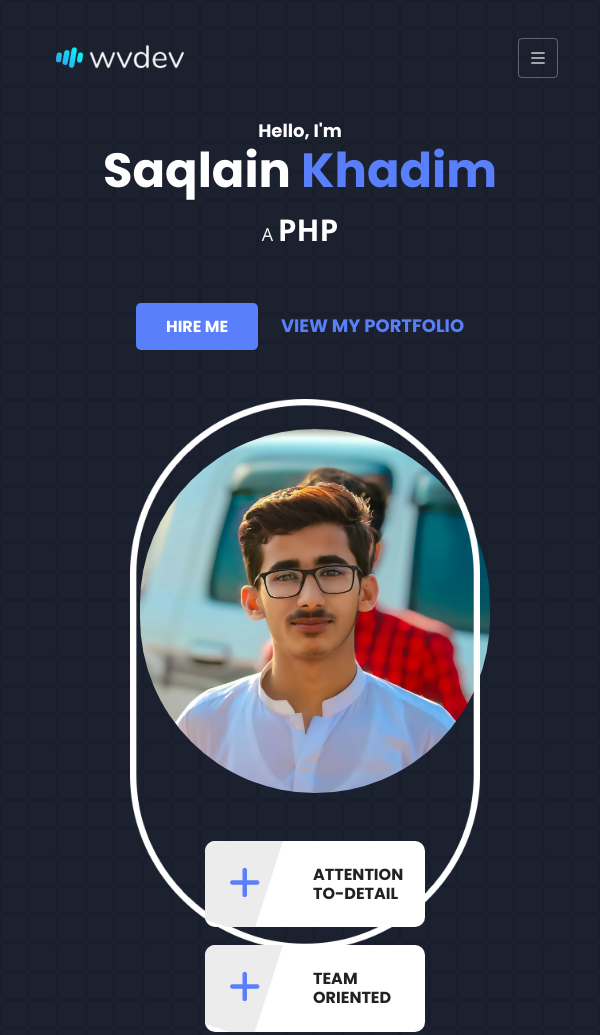
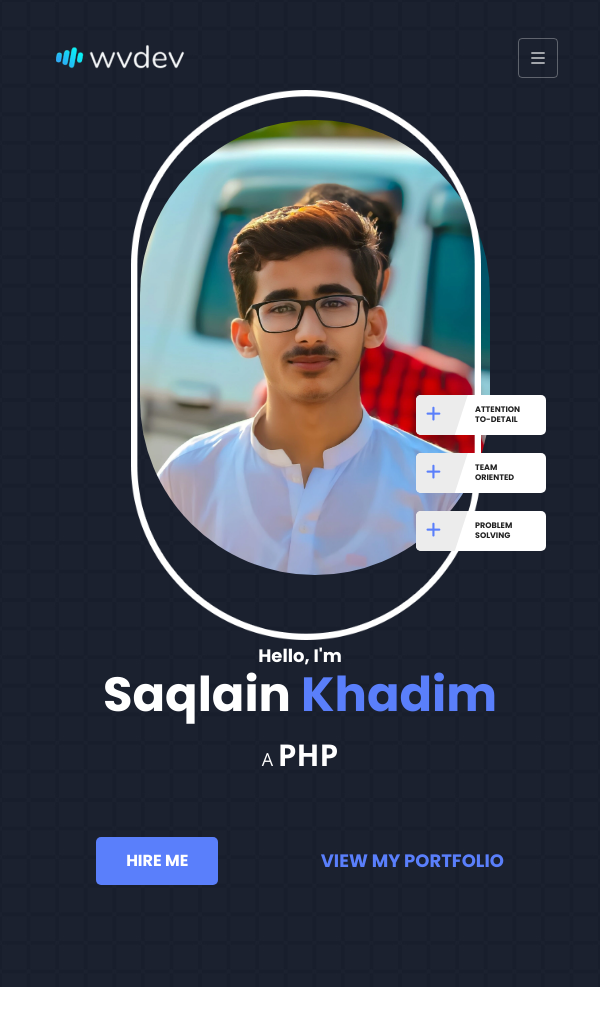
Before and after one commit to saqlainkhadim/portfolio, a plain HTML site: page index.html in a window 600 px wide. Shown: the top 1035 px of the page. Drawn offline with nearby package versions, Linux system fonts and the light colour scheme; some icons are missing.

Commit message:
Responsive Hero patch fixed + css somplified

```diff
--- a/css/custom.css
+++ b/css/custom.css
@@ -49,9 +49,6 @@
     background-color: #b9c0b9 !important;
 }
 
-.profile-fluid-img {
-    height: 28.4082rem;
-}
 
 .profile-fluid-img {
     height: 22.7266rem !important;
@@ -73,7 +70,11 @@ section.skills-section .section-title {
     margin-bottom: 2rem;
 }
 
-@media (max-width:36.25rem) {
+.hero-area .hero-content > div{
+    margin: 5.625rem auto auto auto;
+}
+
+@media (max-width:47.9375rem) {
     section.hero-area .link-group {
         display: flex;
         justify-content: space-around;
@@ -135,21 +136,67 @@ section.skills-section .section-title {
     .modal .btn-close i::before{
         vertical-align: top;
     }
+
+
+}
+@media ((max-width: 47.9375rem)) {
+    .hero-area ul.fun-facts {
+        position: absolute;
+        transform: none;
+        margin-left: auto;
+        margin-right: auto;
+        width: 8.125rem;
+    }
+    .hero-area ul.fun-facts li{
+        height: 2.5rem;
+        border-radius: .3125rem;
+        padding: .625rem;
+    }
+    .hero-area ul.fun-facts li span{
+
+        font-size: 1.0625rem;
+        vertical-align: top;
+    }
+    .hero-area ul.fun-facts li h3{
+        font-size: .5rem;
+        text-align: left;
+        margin-left: 3.0625rem;
+    }
+    .hero-area ul.fun-facts li:after{
+        top: -1.0625rem;
+        left: -3.4375rem;
+
+    }
 }
 
-@media (min-width: 36.3125rem) and (max-width: 56.1875rem) {
+@media (min-width: 36.3125rem) {
     .portfolio-section  div.row > div  h2.item-title{
         font-size: 1.5rem;
         margin-bottom:.75rem;
     }
+    .profile-fluid-img {
+        height: 28.4082rem !important;
+    }
 }
 
+/* for large screens */
 @media (min-width:56.25rem) {
 
     .profile-fluid-img {
-        height: 28.4082rem !important;
+        height: 30.4082rem !important;
     }
     .portfolio-section .box > img {
         height: 12.5rem ;
     }
+    .portfolio-section  div.row > div  h2.item-title{
+        font-size: 2.25rem;
+        margin-bottom:1.5rem;
+    }
 }
+
+/* for Extra large screens */
+@media(min-width:87.4375rem){
+    .profile-fluid-img {
+        height: 33.4082rem !important;
+    }
+}
--- a/css/style.css
+++ b/css/style.css
@@ -328,7 +328,7 @@ h6 {
   color: #fff;
 }
 .hero-area .hero-content {
-  min-height: 100vh;
+  /* min-height: 100vh; */
   position: relative;
 }
 .hero-area .hero-content > .row {
@@ -1888,8 +1888,7 @@ h6 {
     width: auto;
   }
   .hero-area .content-block {
-    padding-top: 180px;
-    padding-bottom: 80px;
+    padding-top: 100px;
   }
   .hero-area .content-block h1 {
     font-size: 60px;
@@ -2063,8 +2062,8 @@ h6 {
     padding-bottom: 72px;
   }
   .hero-area .content-block {
-    padding-top: 120px;
-    padding-bottom: 60px;
+    padding-top: 70px;
+    padding-bottom: 30px;
   }
   .hero-area .content-block h1 {
     font-size: 48px;
--- a/index.html
+++ b/index.html
@@ -142,7 +142,7 @@
 			<div class="hero-content d-flex">
 
 				<div class="row d-flex align-items-center">
-					<div class="col-xl-6 content-block">
+					<div class="  order-xl-1 order-2 col-xl-6 content-block">
 						<h1><span>Hello, I'm</span>Saqlain <strong>Khadim</strong></h1>
 						<p>
 							A <span class="typer" id="main"
@@ -159,11 +159,11 @@
 						</div>
 						 -->
 					</div>
-					<div class="col-xl-6 image-block">
+					<div class="order-xl-2 order-1 col-xl-6  image-block">
 						<div class="block-wrapper">
 							<div class="image-wrapper">
 								<img class="rounded-border" src="image/rounded_border.png" alt="rounded border">
-								<img class="img-fluid profile-fluid-img" style="" src="image/images/profile-img2.webp" alt="jewel image">
+								<img class="img-fluid profile-fluid-img" style="" src="image/images/profile-img2.webp" alt="Saqlain Khadim">
 							</div>
 							<ul class="fun-facts">
 								<li>
```
